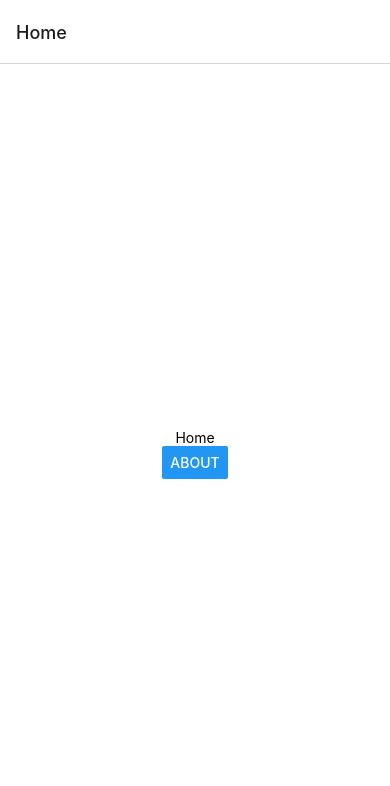
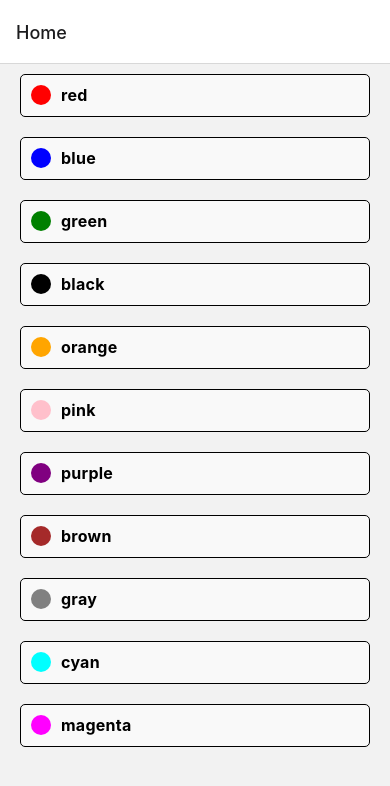
Before and after one commit to e-rojas/react-native-navigation, a React Native app: screen /Home in a window 390 px wide. Shown: the top 786 px of the page. Built offline with nearby package versions, Linux system fonts and the light colour scheme.

Commit message:
chore:create a flatList to render compoents and transition to color detail page

```diff
--- a/App.tsx
+++ b/App.tsx
@@ -1,4 +1,3 @@
-
 import * as React from "react";
 import { NavigationContainer } from "@react-navigation/native";
 import { View, Text, Button } from "react-native";
@@ -6,12 +5,11 @@ import { createNativeStackNavigator } from "@react-navigation/native-stack";
 import Home from "./Screens/Home";
 import Detais from "./Screens/Details";
 
-
 const Stack = createNativeStackNavigator<RootStackParamList>();
 
 export type RootStackParamList = {
   Home: undefined;
-  Details: {name: string};
+  Details: { name: string };
 };
 
 const App: React.FC<RootStackParamList> = () => {
--- a/Screens/Details.tsx
+++ b/Screens/Details.tsx
@@ -1,5 +1,5 @@
-import React from 'react'
-import { StyleSheet, Text, View } from 'react-native'
+import React from "react";
+import { StyleSheet, Text, View } from "react-native";
 
 interface Props {
   route: {
@@ -9,22 +9,21 @@ interface Props {
   };
 }
 
-const Detais = ({route}:Props) => {
+const Detais = ({ route }: Props) => {
   return (
-        <View style={styles.container}>
+    <View style={[styles.container, { backgroundColor: route.params.name }]}>
       <Text>Details</Text>
       <Text>{route.params.name}</Text>
     </View>
-    )
-}
+  );
+};
 
-export default Detais
+export default Detais;
 
 const styles = StyleSheet.create({
   container: {
     flex: 1,
-    backgroundColor: '#fff',
-    alignItems: 'center',
-    justifyContent: 'center',
+    alignItems: "center",
+    justifyContent: "center",
   },
-})
+});
--- a/Screens/Home.tsx
+++ b/Screens/Home.tsx
@@ -1,29 +1,48 @@
-import React from 'react'
-import { StyleSheet, Text, View, Button } from 'react-native'
-import { StackNavigationProp } from '@react-navigation/stack';
-import {RootStackParamList} from '../App'
-type AboutScreenNavigationProp = StackNavigationProp<RootStackParamList,'Home'>;
+import React from "react";
+import { StyleSheet, Text, View, Button, FlatList } from "react-native";
+import { StackNavigationProp } from "@react-navigation/stack";
+import { RootStackParamList } from "../App";
+import ListButton from "../components/ListButton";
+import { Data } from "../data";
+type AboutScreenNavigationProp = StackNavigationProp<
+  RootStackParamList,
+  "Home"
+>;
 
 interface Props {
   navigation: AboutScreenNavigationProp;
 }
 
-const Home = ({navigation}: Props) => {
-    return (
-        <View style={styles.container}>
-            <Text>Home</Text>
-            <Button title="About" onPress={() => { navigation.navigate('Details', {name:'Jane'})}} />
-        </View>
-    )
-}
+const Home = ({ navigation }: Props) => {
+  function handlePress(color: string) {
+    navigation.navigate("Details", { name: color });
+  }
+  return (
+    <View style={styles.container}>
+      <FlatList
+        style={{ width: "100%" }}
+        data={Data}
+        keyExtractor={(item) => String(item.id)}
+        renderItem={({ item }) => (
+          <ListButton
+            color={item.color}
+            handlePress={() => handlePress(item.color)}
+          />
+        )}
+      ></FlatList>
+    </View>
+  );
+};
 
-export default Home
+export default Home;
 
 const styles = StyleSheet.create({
-      container: {
+  container: {
     flex: 1,
-    backgroundColor: '#fff',
-    alignItems: 'center',
-    justifyContent: 'center',
+
+    alignItems: "center",
+    justifyContent: "center",
+    paddingRight: 20,
+    paddingLeft: 20,
   },
-})
+});
--- /dev/null
+++ b/components/ListButton.tsx
@@ -0,0 +1,59 @@
+import React from "react";
+import {
+  Pressable,
+  StyleSheet,
+  Text,
+  TouchableHighlight,
+  View,
+} from "react-native";
+
+interface Props {
+  color: string;
+  handlePress: () => void;
+}
+
+const ListButton = ({ color, handlePress }: Props) => {
+  return (
+    <TouchableHighlight
+      activeOpacity={0.6}
+      underlayColor="#DDDDDD"
+      style={[styles.button]}
+      onPress={() => handlePress()}
+    >
+      <View style={styles.row}>
+        <View style={[styles.sample, { backgroundColor: color }]}></View>
+        <Text style={styles.text}>{color}</Text>
+      </View>
+    </TouchableHighlight>
+  );
+};
+
+export default ListButton;
+
+const styles = StyleSheet.create({
+  button: {
+    padding: 10,
+    borderRadius: 5,
+    alignSelf: "stretch",
+    marginTop: 10,
+    marginBottom: 10,
+    backgroundColor: "rgba(255,255,255,0.5)",
+    borderWidth: 1,
+  },
+  text: {
+    fontSize: 16,
+    lineHeight: 21,
+    fontWeight: "bold",
+    letterSpacing: 0.25,
+    color: "#000",
+  },
+  sample: {
+    height: 20,
+    width: 20,
+    borderRadius: 10,
+    marginRight: 10,
+  },
+  row: {
+    flexDirection: "row",
+  },
+});
--- /dev/null
+++ b/data.tsx
@@ -0,0 +1,13 @@
+export const Data = [
+    {color: 'red',id:1},
+    {color: 'blue',id:2},
+    {color: 'green',id:3},
+    {color: 'black',id:5},
+    {color: 'orange',id:7},
+    {color: 'pink',id:8},
+    {color: 'purple',id:9},
+    {color: 'brown',id:10},
+    {color: 'gray',id:13},
+    {color: 'cyan',id:14},
+    {color: 'magenta',id:15},
+  ]
```
Also changed, not shown: 1 other file (tests, documents, lock files or other folders). Lines whose indentation alone changed are shown as unchanged.
